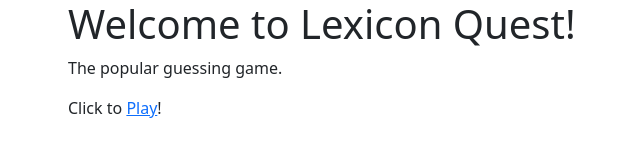
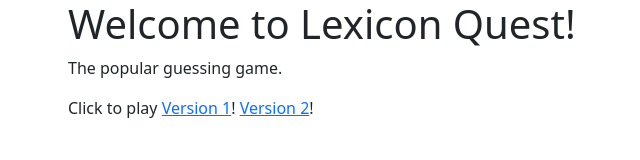
Before and after one commit to xnodeoncode/lexicon-quest, a plain HTML site: page index.html in a window 1280 px wide. Shown: the whole page, without its empty margins (14-654 px from the left). Drawn offline with nearby package versions, Linux system fonts and the light colour scheme.

Commit message:
See changes.md for a list of revisions.

```diff
--- a/index.html
+++ b/index.html
@@ -18,8 +18,9 @@
           <h1>Welcome to Lexicon Quest!</h1>
           <p>The popular guessing game.</p>
           <p>
-            Click to
-            <a href="v1/index.html" target="_blank">Play</a>!
+            Click to play
+            <a href="v1/index.html" target="_blank">Version 1</a>!
+            <a href="v2/index.html" target="_blank">Version 2</a>!
           </p>
         </div>
       </div>
```
